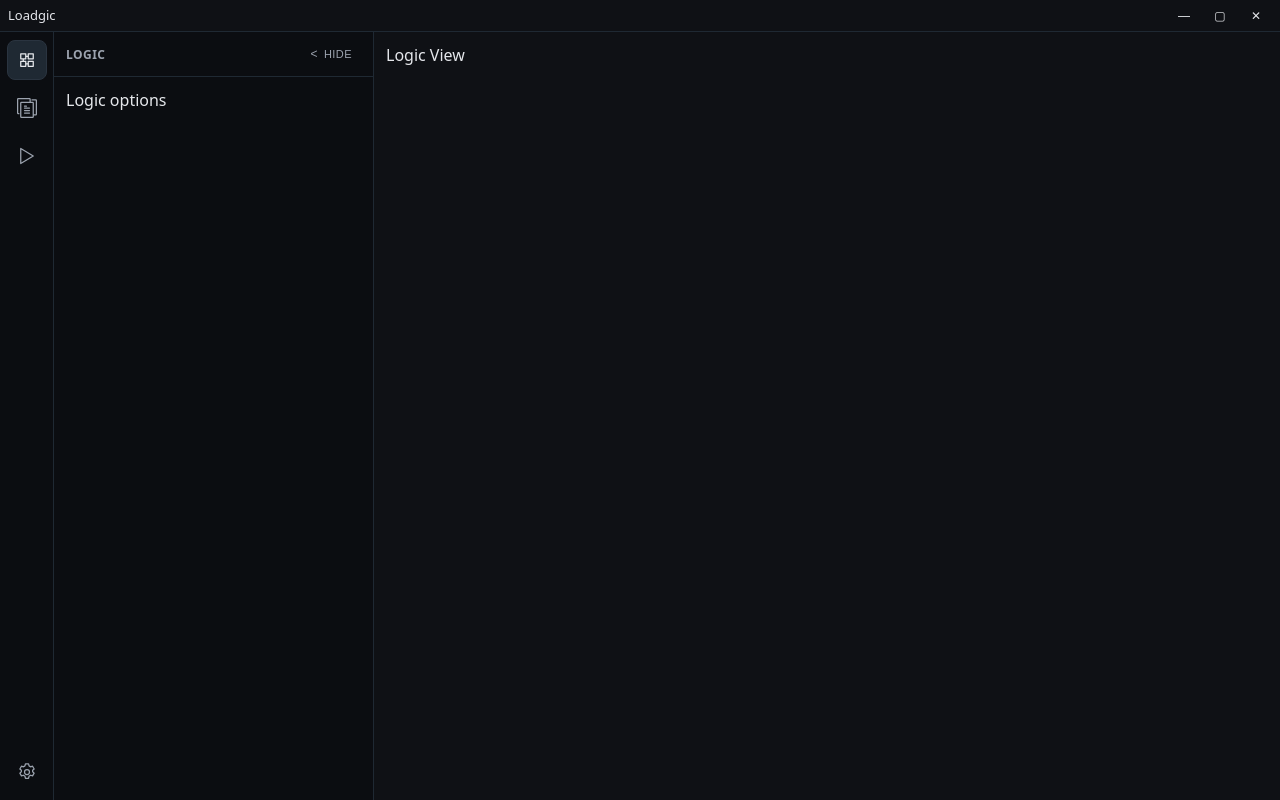
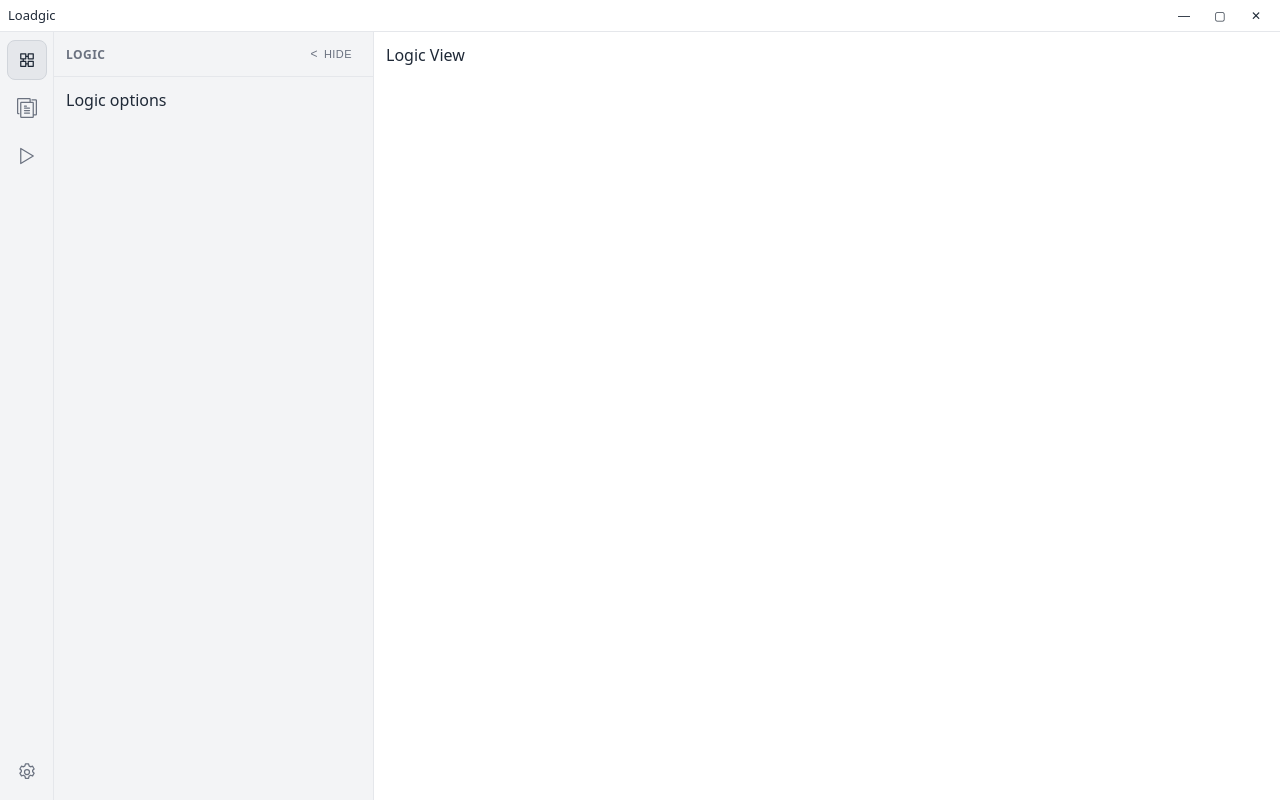
Before and after one commit to h8d13/Loadgic, a React (Vite) app in the folder app/: page / in a window 1280 px wide. Built offline with nearby package versions, Linux system fonts and the light colour scheme.

Commit message:
Respect theme

```diff
--- a/app/electron/main.ts
+++ b/app/electron/main.ts
@@ -99,14 +99,14 @@
     const [w, h] = mainWindow?.getSize() ?? [0, 0]
     debug(`Window resized: ${w}x${h}`)
   })
-
+  // HOOKS
   mainWindow.on('restore', () => send('window:did-restore'))
   mainWindow.on('minimize', () => send('window:did-minimize'))
   mainWindow.on('maximize', () => send('window:did-maximize'))
   mainWindow.on('unmaximize', () => send('window:did-unmaximize'))
   mainWindow.on('focus', () => send('window:did-focus'))
   mainWindow.on('blur', () => send('window:did-blur'))
-
+  // MORE EVENTS HERE
 }
 
 app.whenReady().then(createWindow)
--- a/app/src/index.css
+++ b/app/src/index.css
@@ -15,19 +15,46 @@
 }
 
 /* =========================
+   THEME VARIABLES
+========================= */
+:root {
+  --bg-primary: #0f1115;
+  --bg-secondary: #0b0d11;
+  --text-primary: #e5e7eb;
+  --text-secondary: #9ca3af;
+  --border-color: #1f2933;
+  --border-hover: #2a3440;
+  --hover-bg: #1f2933;
+  --close-hover: #dc2626;
+}
+
+@media (prefers-color-scheme: light) {
+  :root {
+    --bg-primary: #ffffff;
+    --bg-secondary: #f3f4f6;
+    --text-primary: #1f2937;
+    --text-secondary: #6b7280;
+    --border-color: #e5e7eb;
+    --border-hover: #d1d5db;
+    --hover-bg: #e5e7eb;
+  }
+}
+
+/* =========================
    BASE THEME
 ========================= */
 body {
-  background-color: #0f1115;
-  color: #e5e7eb;
+  background-color: var(--bg-primary);
+  color: var(--text-primary);
   font-family: system-ui, -apple-system, BlinkMacSystemFont,
     'Segoe UI', Roboto, Oxygen, Ubuntu, Cantarell,
     'Open Sans', 'Helvetica Neue', sans-serif;
   overflow: hidden;
+  transition: background-color 0.2s ease, color 0.2s ease;
 }
 
 #root {
-  background-color: #0f1115;
+  background-color: var(--bg-primary);
 }
 
 /* =========================
@@ -38,7 +65,7 @@
   height: 100%;
   display: flex;
   flex-direction: column;
-  background-color: #0f1115;
+  background-color: var(--bg-primary);
   min-width: 0;
 }
 
@@ -54,8 +81,8 @@
   align-items: center;
   justify-content: space-between;
 
-  background-color: #0f1115;
-  border-bottom: 1px solid #1f2933;
+  background-color: var(--bg-primary);
+  border-bottom: 1px solid var(--border-color);
 
   user-select: none;
   -webkit-app-region: drag;
@@ -87,7 +114,7 @@
 
   background: transparent;
   border: 1px solid transparent;
-  color: #e5e7eb;
+  color: var(--text-primary);
 
   font-size: 12px;
   cursor: pointer;
@@ -96,13 +123,13 @@
 }
 
 .window-controls button:hover {
-  background-color: #1f2933;
-  border-color: #2a3440;
+  background-color: var(--hover-bg);
+  border-color: var(--border-hover);
 }
 
 .window-controls .close:hover {
-  background-color: #dc2626;
-  border-color: #dc2626;
+  background-color: var(--close-hover);
+  border-color: var(--close-hover);
 }
 
 /* =========================
@@ -112,7 +139,7 @@
 .main {
   flex: 1;
   overflow: hidden;
-  background-color: #0f1115;
+  background-color: var(--bg-primary);
 
   display: grid;
   grid-template-columns: 54px var(--panel-width, 0px) 1fr;
@@ -126,8 +153,8 @@
 ========================= */
 .sidebar {
   width: 54px;
-  background-color: #0b0d11;
-  border-right: 1px solid #1f2933;
+  background-color: var(--bg-secondary);
+  border-right: 1px solid var(--border-color);
 
   display: flex;
   flex-direction: column;
@@ -155,7 +182,7 @@
 
   background: transparent;
   border: 1px solid transparent;
-  color: #9ca3af;
+  color: var(--text-secondary);
 
   display: flex;
   align-items: center;
@@ -168,23 +195,23 @@
 }
 
 .menu-btn:hover {
-  background-color: #1f2933;
-  border-color: #2a3440;
-  color: #e5e7eb;
+  background-color: var(--hover-bg);
+  border-color: var(--border-hover);
+  color: var(--text-primary);
 }
 
 .menu-btn.active {
-  background-color: #1f2933;
-  border-color: #2a3440;
-  color: #e5e7eb;
+  background-color: var(--hover-bg);
+  border-color: var(--border-hover);
+  color: var(--text-primary);
 }
 
 /* =========================
    SIDE PANEL (CONTEXTUAL OPTIONS)
 ========================= */
 .sidepanel {
-  background-color: #0b0d11;
-  border-right: 1px solid #1f2933;
+  background-color: var(--bg-secondary);
+  border-right: 1px solid var(--border-color);
 
   min-width: 0;
   min-height: 0;
@@ -200,7 +227,7 @@
 
 .sidepanel-header {
   padding: 10px 12px;
-  border-bottom: 1px solid #1f2933;
+  border-bottom: 1px solid var(--border-color);
 
   display: flex;
   align-items: center;
@@ -212,7 +239,7 @@
 .sidepanel-title {
   font-size: 12px;
   font-weight: 600;
-  color: #9ca3af;
+  color: var(--text-secondary);
   letter-spacing: 0.04em;
 }
 
@@ -222,7 +249,7 @@
   border-radius: 6px;
   background: transparent;
   border: 1px solid transparent;
-  color: #9ca3af;
+  color: var(--text-secondary);
   cursor: pointer;
   display: inline-flex;
   align-items: center;
@@ -234,9 +261,9 @@
 }
 
 .sidepanel-toggle:hover {
-  background-color: #1f2933;
-  border-color: #2a3440;
-  color: #e5e7eb;
+  background-color: var(--hover-bg);
+  border-color: var(--border-hover);
+  color: var(--text-primary);
 }
 
 .sidepanel-toggle-icon {
@@ -272,7 +299,7 @@
 }
 
 .sidepanel-resizer:hover::before {
-  background-color: #2a3440;
+  background-color: var(--border-hover);
 }
 
 .sidepanel-handle {
@@ -283,10 +310,10 @@
   width: 18px;
   height: 48px;
   border-radius: 0 6px 6px 0;
-  background: #0b0d11;
-  border: 1px solid #1f2933;
+  background: var(--bg-secondary);
+  border: 1px solid var(--border-color);
   border-left: none;
-  color: #9ca3af;
+  color: var(--text-secondary);
   cursor: pointer;
   display: inline-flex;
   align-items: center;
@@ -296,8 +323,8 @@
 }
 
 .sidepanel-handle:hover {
-  background-color: #1f2933;
-  color: #e5e7eb;
+  background-color: var(--hover-bg);
+  color: var(--text-primary);
 }
 
 .sidepanel-handle.hidden {
@@ -308,7 +335,7 @@
    MAIN CONTENT (RIGHT AREA)
 ========================= */
 .content {
-  background-color: #0f1115;
+  background-color: var(--bg-primary);
   overflow: auto;
   min-width: 0;
   min-height: 0;
```
Also changed, not shown: app/src/main.tsx (line endings or trailing spaces).
